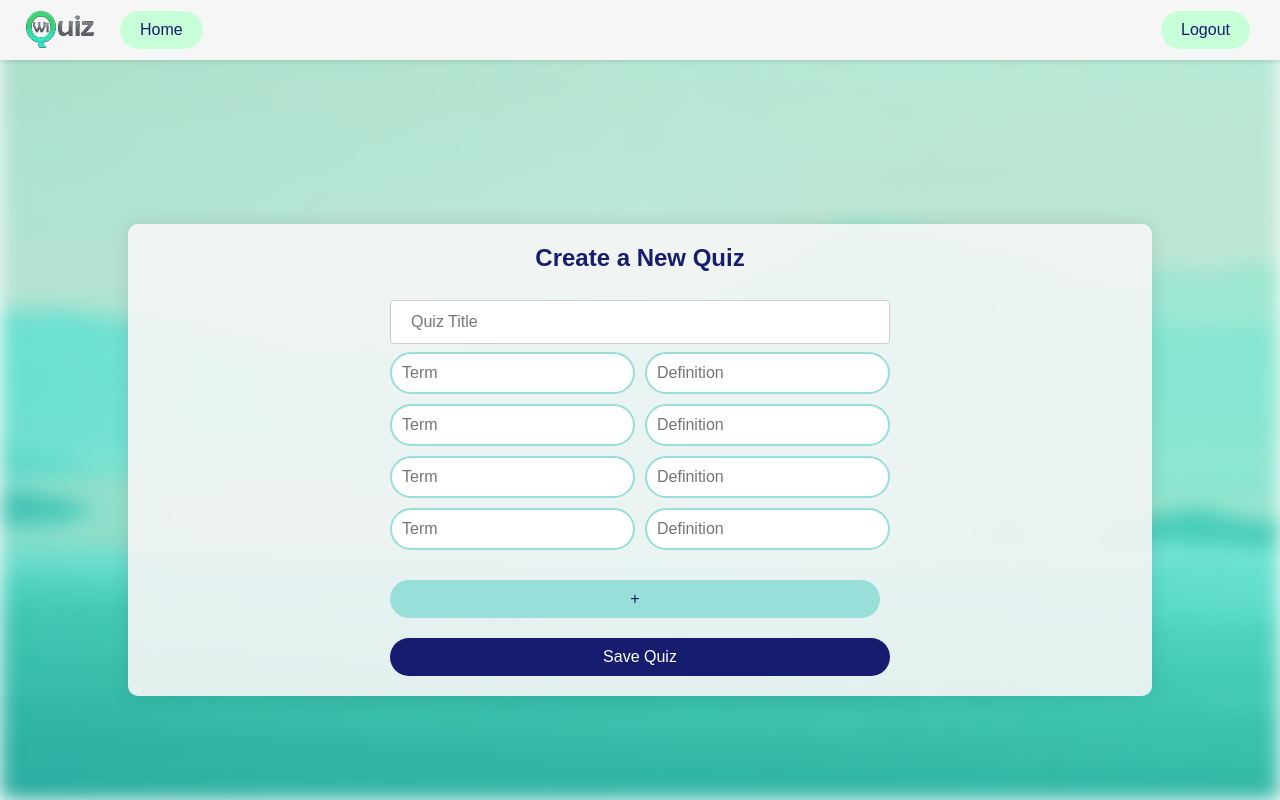
After one commit to othmandaha/WiQuiz, a Flask app: page /create_quiz in a window 1280 px wide. The commit adds this page. Run offline with Flask 3, Linux system fonts and the light colour scheme; a user stored in the database is signed in.

Commit message:
create_quiz front end done

```diff
--- a/app/routes.py
+++ b/app/routes.py
@@ -2,7 +2,7 @@
 
 from flask import Blueprint, render_template, url_for, flash, redirect, request
 from app import db, bcrypt
-from app.models import User
+from app.models import User, Question, Quiz
 from flask_login import login_user, current_user, logout_user, login_required
 
 bp = Blueprint('routes', __name__)
@@ -60,3 +60,20 @@ def signin():
 def logout():
     logout_user()
     return redirect(url_for('routes.landing'))
+
+@bp.route("/create_quiz", methods=['GET', 'POST'])
+@login_required
+def create_quiz():
+    if request.method == 'POST':
+        title = request.form.get('title')
+        terms = request.form.getlist('terms[]')
+        definitions = request.form.getlist('definitions[]')
+        quiz = Quiz(title=title, user_id=current_user.id)
+        db.session.add(quiz)
+        for term, definition in zip(terms, definitions):
+            question = Question(term=term, definition=definition, quiz=quiz)
+            db.session.add(question)
+        db.session.commit()
+        flash('Quiz created successfully!', 'success')
+        return redirect(url_for('routes.landing'))
+    return render_template('create_quiz.html')
--- a/app/static/1-landing.css
+++ b/app/static/1-landing.css
@@ -145,3 +145,9 @@ main {
     max-width: 600px;
     margin: 0 auto;
 }
+
+
+.message.success {
+    background-color: #d4edda;
+    color: #155724;
+}
--- a/app/static/2-sign-up.css
+++ b/app/static/2-sign-up.css
@@ -10,7 +10,7 @@ body {
     margin: 0;
     padding: 0;
     height: 100vh;
-    overflow: hidden; /* Prevent scrolling */
+    /* overflow: hidden; Prevent scrolling */
     position: relative; /* Create a stacking context for the pseudo-element */
 }
 
--- a/app/static/3-sign-in.css
+++ b/app/static/3-sign-in.css
@@ -9,7 +9,7 @@ body {
     margin: 0;
     padding: 0;
     height: 100vh;
-    overflow: hidden; /* Prevent scrolling */
+    /* overflow: hidden; Prevent scrolling */
     position: relative; /* Create a stacking context for the pseudo-element */
 }
 
--- /dev/null
+++ b/app/static/4-create_quiz.css
@@ -0,0 +1,167 @@
+html, body {
+  height: 100%;
+  margin: 0;
+  overflow-y: auto;
+}
+
+.navbar {
+  display: flex;
+  justify-content: space-between;
+  align-items: center;
+  background-color: #F6F6F6;
+  padding: 10px 20px;
+  box-shadow: 0 2px 4px rgba(0, 0, 0, 0.1);
+}
+
+.navbar .nav-left {
+  display: flex;
+  align-items: center;
+}
+
+.navbar .nav-left a {
+  display: flex;
+  align-items: center;
+  text-decoration: none;
+  color: #161D6F;
+  margin-right: 10px;
+}
+
+.navbar .nav-left .logo {
+  height: 40px; /* Adjust the height as needed */
+  width: auto;
+  margin-right: 10px;
+}
+
+.navbar .nav-left .home-link {
+  font-size: 16px;
+  color: #161D6F;
+  background-color: #C7FFD8;
+  padding: 10px 20px;
+  border: none;
+  border-radius: 25px;
+  cursor: pointer;
+  transition: background-color 0.3s ease;
+  text-decoration: none;
+}
+
+.navbar .nav-left .home-link:hover {
+  background-color: #98DED9;
+  text-decoration: underline;
+}
+
+.navbar .nav-right button {
+  margin: 0 10px;
+  padding: 10px 20px;
+  font-size: 16px;
+  color: #161D6F;
+  background-color: #C7FFD8;
+  border: none;
+  border-radius: 25px;
+  cursor: pointer;
+  transition: background-color 0.3s ease;
+}
+
+.navbar .nav-right button:hover {
+  background-color: #98DED9;
+}
+
+.container {
+  display: flex;
+  flex-direction: column;
+  align-items: center;
+  padding: 20px;
+  background-color: rgba(246, 246, 246, 0.9);
+  box-shadow: 0 0 20px rgba(0, 0, 0, 0.1);
+  border-radius: 10px;
+  margin-top: 50px;
+}
+
+.container h2 {
+  color: #161D6F;
+  margin-bottom: 20px;
+}
+
+.container form {
+  display: flex;
+  flex-direction: column;
+  width: 100%;
+  max-width: 500px;
+}
+
+#quiz-title {
+  width: 100%;
+  padding: 12px 20px;
+  margin: 8px 0;
+  display: inline-block;
+  border: 1px solid #ccc;
+  border-radius: 4px;
+  box-sizing: border-box;
+  font-size: 16px;
+}
+
+#quiz-title:focus {
+  border-color: #4A90E2;
+  outline: none;
+}
+
+#question-answers {
+  margin-bottom: 20px;
+}
+
+.question-answer {
+  display: flex;
+  margin-bottom: 10px;
+}
+
+.question-answer input[type="text"] {
+  flex: 1;
+  padding: 10px;
+  margin-right: 10px;
+  border: 2px solid #98DED9;
+  border-radius: 25px;
+  font-size: 16px;
+  color: #161D6F;
+}
+
+.question-answer input[type="text"]:last-child {
+  margin-right: 0;
+}
+
+.remove-question {
+  background-color: #FF6B6B;
+  color: #FFFFFF;
+  border: none;
+  border-radius: 25px;
+  padding: 10px 15px;
+  cursor: pointer;
+  font-size: 16px;
+}
+
+.remove-question:hover {
+  background-color: #FF5252;
+}
+
+button {
+  padding: 10px 20px;
+  font-size: 16px;
+  color: #FFFFFF;
+  background-color: #161D6F;
+  border: none;
+  border-radius: 25px;
+  cursor: pointer;
+  transition: background-color 0.3s ease;
+}
+
+#add-question {
+  background-color: #98DED9;
+  color: #161D6F;
+  margin-right: 10px;
+}
+
+button:hover {
+  background-color: #98DED9;
+}
+
+button[type="submit"] {
+  margin-top: 20px;
+}
--- a/app/templates/auth_base.html
+++ b/app/templates/auth_base.html
@@ -3,6 +3,7 @@
 <head>
     <meta charset="UTF-8">
     <meta name="viewport" content="width=device-width, initial-scale=1.0">
+     <link rel="stylesheet" href="{{ url_for('static', filename='4-create_quiz.css') }}">
     <link rel="stylesheet" href="{{ url_for('static', filename='2-sign-up.css') }}">
     <link rel="stylesheet" href="{{ url_for('static', filename='3-sign-in.css') }}">
     <link rel="icon" href="{{ url_for('static', filename='images/favicon.ico') }}">
--- /dev/null
+++ b/app/templates/create_quiz.html
@@ -0,0 +1,48 @@
+{% extends "auth_base.html" %}
+{% block title %}Create Quiz{% endblock %}
+{% block content %}
+<nav class="navbar">
+    <div class="nav-left">
+        <a href="/">
+          <img src="{{ url_for('static', filename='images/Extended logo.png') }}" alt="Logo" class="logo">
+        </a>
+        <a href="/" class="home-link">Home</a>
+    </div>
+    <div class="nav-right">
+        <button onclick="window.location.href='/logout'">Logout</button>
+    </div>
+</nav>
+<div class="container">
+    <h2>Create a New Quiz</h2>
+    <form method="POST">
+        <input type="text" name="title" placeholder="Quiz Title" id="quiz-title" required>
+        <div id="question-answers">
+            {% for i in range(4) %}
+            <div class="question-answer">
+                <input type="text" name="terms[]" placeholder="Term" required>
+                <input type="text" name="definitions[]" placeholder="Definition" required>
+            </div>
+            {% endfor %}
+        </div>
+        <button type="button" id="add-question">+</button>
+        <button type="submit">Save Quiz</button>
+    </form>
+</div>
+<script>
+document.getElementById('add-question').addEventListener('click', function() {
+    var container = document.getElementById('question-answers');
+    var qaDiv = document.createElement('div');
+    qaDiv.className = 'question-answer';
+    qaDiv.innerHTML = '<input type="text" name="terms[]" placeholder="Term" required> <input type="text" name="definitions[]" placeholder="Definition" required> <button type="button" class="remove-question">-</button>';
+    container.appendChild(qaDiv);
+
+    var removeButtons = document.querySelectorAll('.remove-question');
+    removeButtons.forEach(function(button) {
+        button.onclick = function() {
+            var parentDiv = this.parentElement;
+            container.removeChild(parentDiv);
+        };
+    });
+});
+</script>
+{% endblock %}
```
Also changed, not shown: app/models.py (+12 -0 lines).
